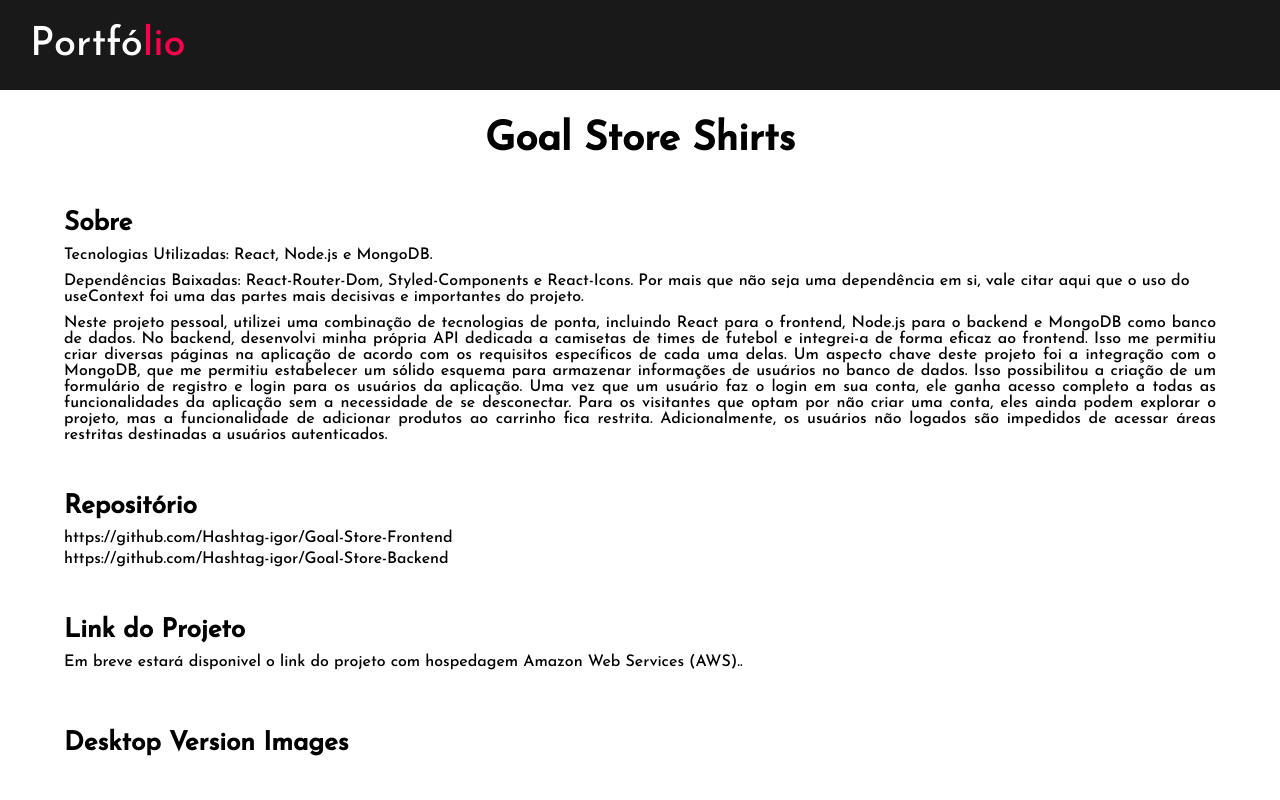
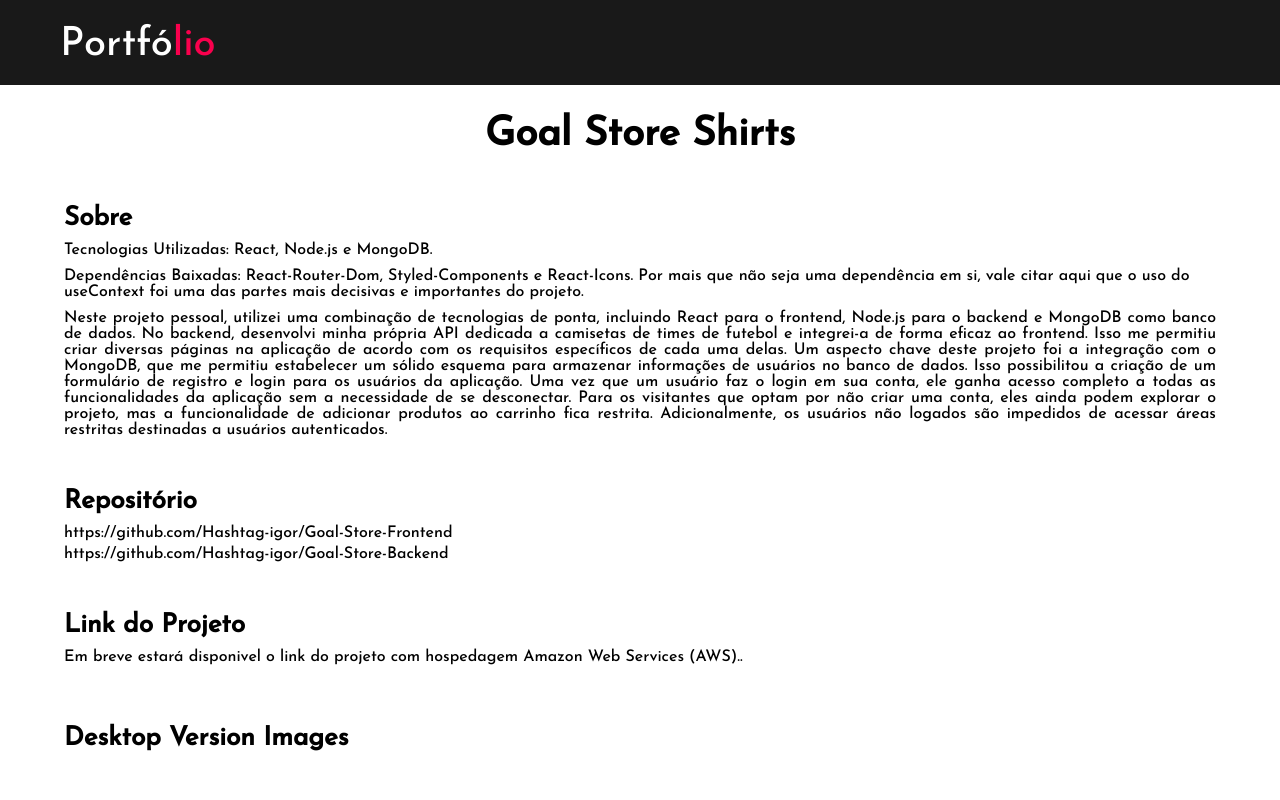
Before and after one commit to Hashtag-igor/Portfolio, a React (Vite) app: page /goalstore in a window 1280 px wide. Shown: the top 800 px of the page. Built offline with nearby package versions, Linux system fonts and the light colour scheme.

Commit message:
Fiz alterações de posicionamento no HeaderPages. Alterei o nome da tag e adicionei novas estilizações no media screen delas

```diff
--- a/src/components/HeaderPages.jsx
+++ b/src/components/HeaderPages.jsx
@@ -1,7 +1,7 @@
 import  { useState, useEffect } from 'react'
 
-import { HeaderContainer, HeaderLogoLeft, HeaderLogoRight, HeaderNavbarFixed, HeaderLogoLeftFixed, HeaderContainerFixed,
-         HeaderLogoRightFixed, HeaderNavbar } from "../styles/HeaderStyles"
+import { HeaderContainer, HeaderLogoLeft, HeaderLogoRight, HeaderNavbarFixedPages, HeaderLogoLeftFixedPages, HeaderContainerFixed,
+         HeaderLogoRightFixed, HeaderNavbarPages } from "../styles/HeaderStyles"
 
 export default function HeaderPages() {
   const [headerState, setHeaderState] = useState('normal');
@@ -60,19 +60,19 @@ export default function HeaderPages() {
     <>
       {headerState === 'fixed' ? (
         <HeaderContainerFixed>
-          <HeaderNavbarFixed>
-            <HeaderLogoLeftFixed onClick={handleLogoClick}>
+          <HeaderNavbarFixedPages>
+            <HeaderLogoLeftFixedPages onClick={handleLogoClick}>
               Portfó<HeaderLogoRightFixed>lio</HeaderLogoRightFixed>
-            </HeaderLogoLeftFixed>
-          </HeaderNavbarFixed>
+            </HeaderLogoLeftFixedPages>
+          </HeaderNavbarFixedPages>
         </HeaderContainerFixed>
       ) : (
         <HeaderContainer id="home">
-          <HeaderNavbar>
+          <HeaderNavbarPages>
             <HeaderLogoLeft to="/" onClick={handleLogoClick}>
               Portfó<HeaderLogoRight>lio</HeaderLogoRight>
             </HeaderLogoLeft>
-          </HeaderNavbar>
+          </HeaderNavbarPages>
       </HeaderContainer>
       )}
     </>
--- a/src/styles/HeaderStyles.jsx
+++ b/src/styles/HeaderStyles.jsx
@@ -1,5 +1,58 @@
 import { Link } from "react-router-dom";
 import styled from "styled-components";
+
+//HeaderPage
+export const HeaderNavbarPages = styled.nav`
+  display: flex;
+  align-items: center;
+  justify-content: flex-start;
+  padding: 25px 0 20px 70px;
+
+  @media screen and (max-width: 1300px) {
+    padding: 25px 0 20px 60px;
+  }
+
+  @media screen and (max-width: 1100px) {
+    padding: 25px 0 20px 50px;
+  }
+
+  @media screen and (max-width: 800px) {
+    padding: 25px 30px;
+  }
+
+  @media screen and (max-width: 500px) {
+    padding: 25px 20px;
+  }
+
+  @media screen and (max-width: 380px) {
+    padding: 25px 15px;
+  }
+`
+export const HeaderNavbarFixedPages = styled.nav`
+  display: flex;
+  justify-content: flex-start;
+  align-items: center;
+  width: 100%;
+  padding: 25px 50px;
+
+  @media screen and (max-width: 800px) {
+    padding: 25px 30px;
+  }
+
+  @media screen and (max-width: 500px) {
+    padding: 25px 20px;
+  }
+
+  @media screen and (max-width: 380px) {
+    padding: 25px 15px;
+  }
+`
+export const HeaderLogoLeftFixedPages = styled(Link)`
+  color: #ffffff;
+  font-size: 40px;
+  font-weight: 500;
+`
+
 
 
 export const HeaderContainer = styled.div`
@@ -7,10 +60,10 @@ export const HeaderContainer = styled.div`
     background-color: #191919;
 `
 export const HeaderNavbar = styled.nav`
-    display: flex;
-    align-items: center;
-    justify-content: space-between;
-    padding: 25px 30px;
+  display: flex;
+  align-items: center;
+  justify-content: space-between;
+  padding: 25px 30px;
 `
 export const HeaderLogoLeft = styled(Link)`
     color: #ffffff;
```
Also changed, not shown: src/pages/FinancialSystem.jsx (+0 -30 lines).
